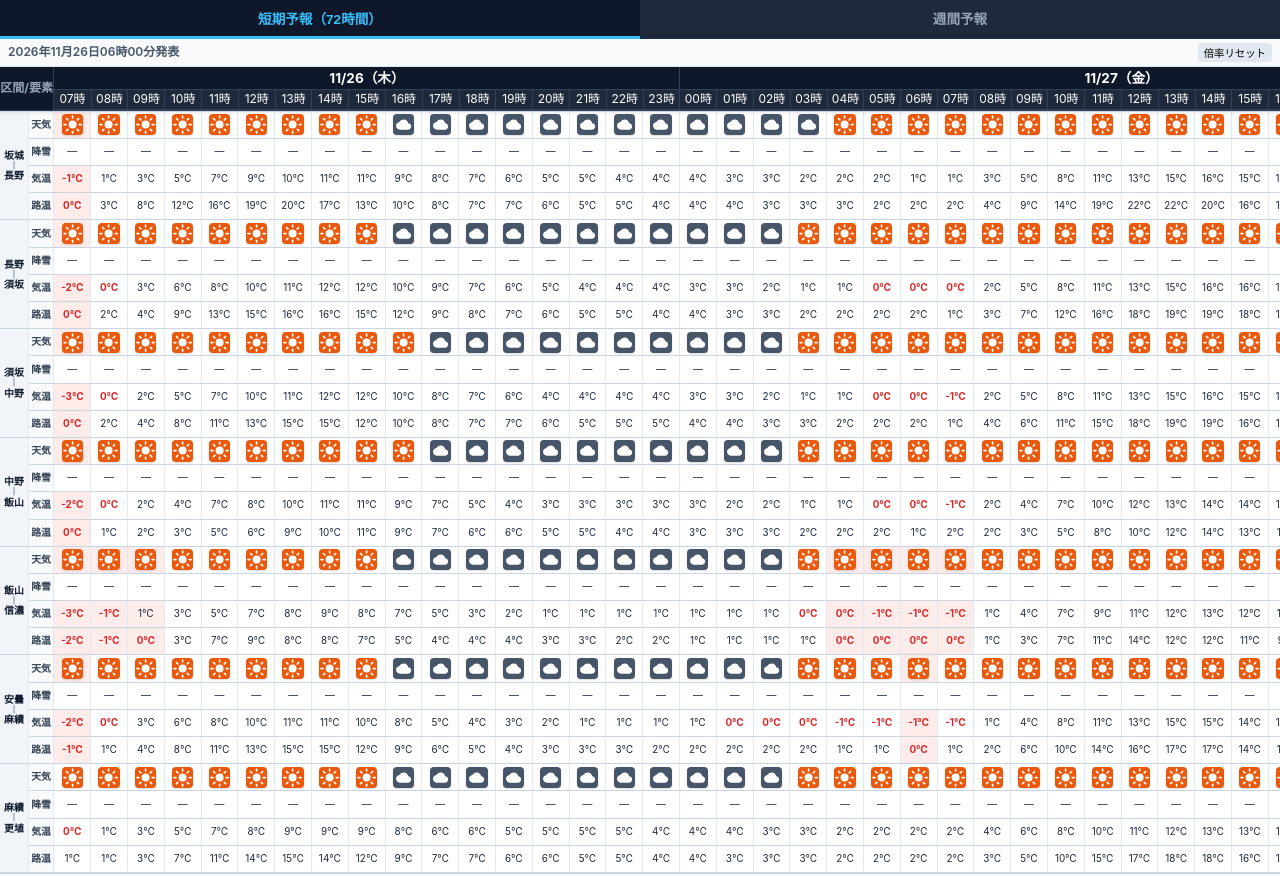
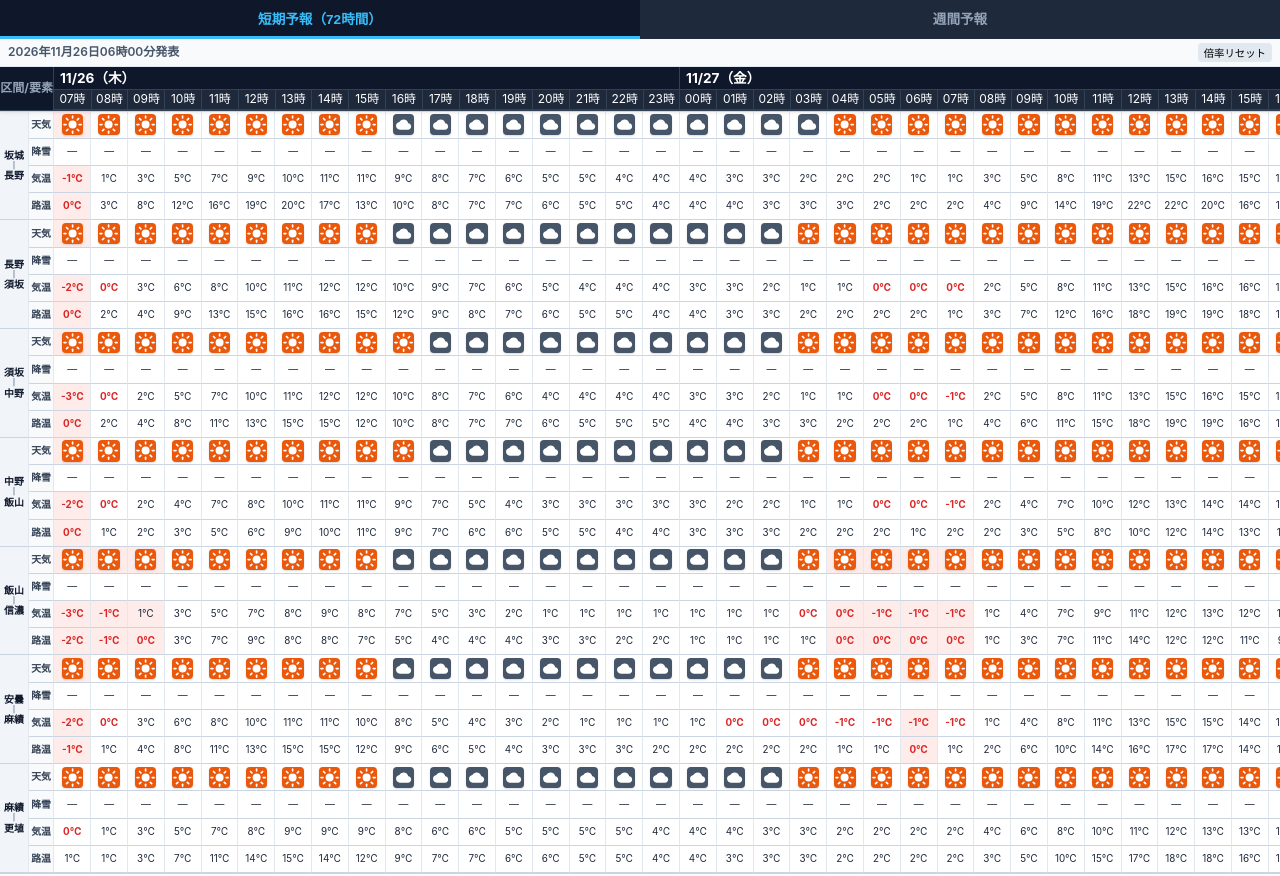
Before and after one commit to ophiuchus-hg/tenki, a plain HTML site: page index.html in a window 1280 px wide. Shown: the top 876 px of the page. Drawn offline with Linux system fonts and the light colour scheme.

Commit message:
日付帯のラベルをSpace版と同じ追随表示にした（次の日付が来るまで左端に残る）

```diff
--- a/index.html
+++ b/index.html
@@ -121,6 +121,14 @@ body {
   font-size: 0.85em;
   font-weight: bold;
   padding: 3px 0;
+  text-align: left;
+  padding-left: calc(0.35rem * var(--scale));
+}
+.date-label {
+  position: sticky;
+  left: calc(0.35rem * var(--scale));
+  display: inline-block;
+  white-space: nowrap;
 }
 .header-date-row th.sat { color: #38bdf8; }
 .header-date-row th.sun { color: #f87171; }
@@ -694,7 +702,7 @@ function buildShortHeader(timeLabels, pubDate) {
     let cls = '';
     if (g.dayOfWeek === 6) cls = 'sat';
     if (g.dayOfWeek === 0) cls = 'sun';
-    h1 += `<th colspan="${g.count}" class="${cls}">${g.title}</th>`;
+    h1 += `<th colspan="${g.count}" class="${cls}"><span class="date-label">${g.title}</span></th>`;
   }
   h1 += '</tr>';
 
@@ -726,7 +734,7 @@ function buildWeeklyHeader(periodLabels) {
 
   let h1 = '<tr class="header-date-row">';
   for (const g of dayGroups) {
-    h1 += `<th colspan="${g.count}">${g.day}</th>`;
+    h1 += `<th colspan="${g.count}"><span class="date-label">${g.day}</span></th>`;
   }
   h1 += '</tr>';
 
```
